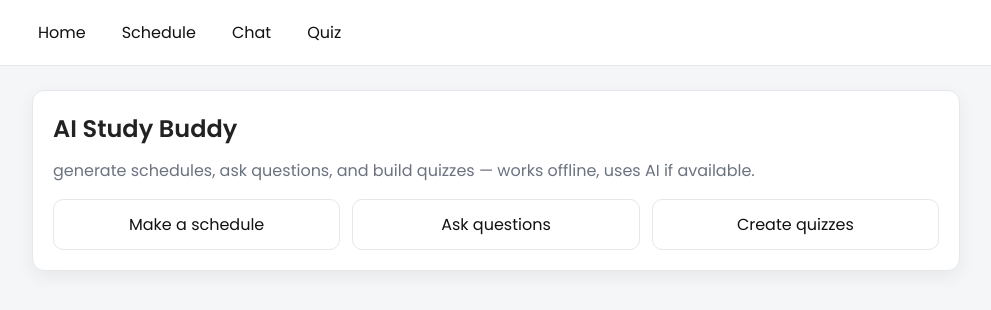
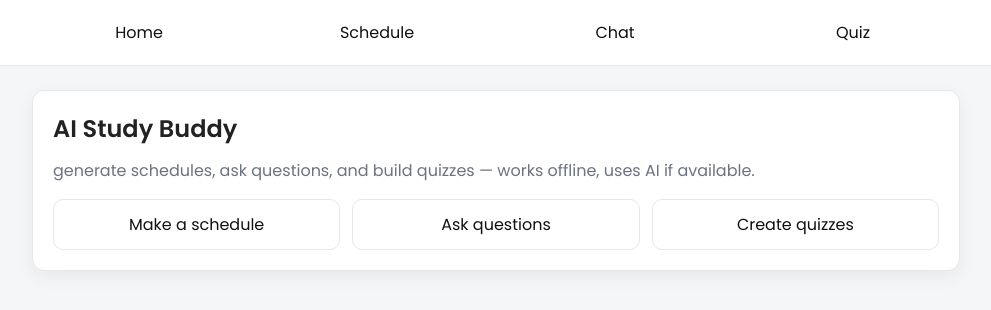
Before and after one commit to Arham-Begani/Study_buddy, a Flask app: page / in a window 1280 px wide. Shown: the top 310 px of the page, without its empty margins (144-1135 px from the left). Run offline with Flask 3, Linux system fonts and the light colour scheme.

Commit message:
Centering text in the navbar

```diff
--- a/static/style.css
+++ b/static/style.css
@@ -32,10 +32,15 @@ nav{
 }
 
 nav a{
-    text-decoration:none;
-    color:#111;
-    padding:8px 10px;
-    border-radius:8px;
+    text-decoration: none;
+    color: #111;
+    padding: 8px 10px;
+    border-radius: 8px;
+    flex: 1;
+    display: flex;
+    align-items: center;
+    justify-content: center;
+    text-align: center;
 }
 
 nav a:hover{
```
